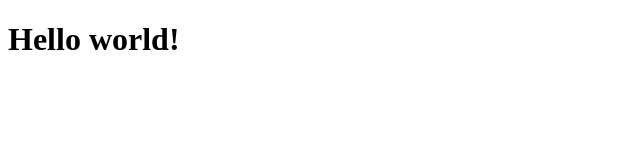
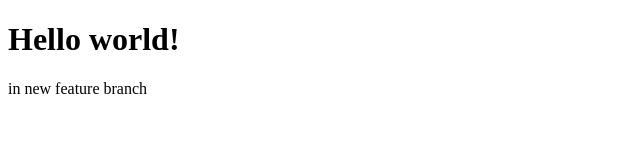
Before and after one commit to sushma-tirumalasetti/assignment-, a plain HTML site: page index.html in a window 1280 px wide. Shown: the whole page, without its empty margins (0-640 px from the left). Drawn offline with Linux system fonts and the light colour scheme.

Commit message:
add new folder with text file and change html file

```diff
--- a/index.html
+++ b/index.html
@@ -4,5 +4,6 @@
 	</head>
 	<body>
 		<h1>Hello world!</h1>
+		<p>in new feature branch</p>
 	</body>
 </html>
```
Also changed, not shown: newFeature/textFile.txt (added).
